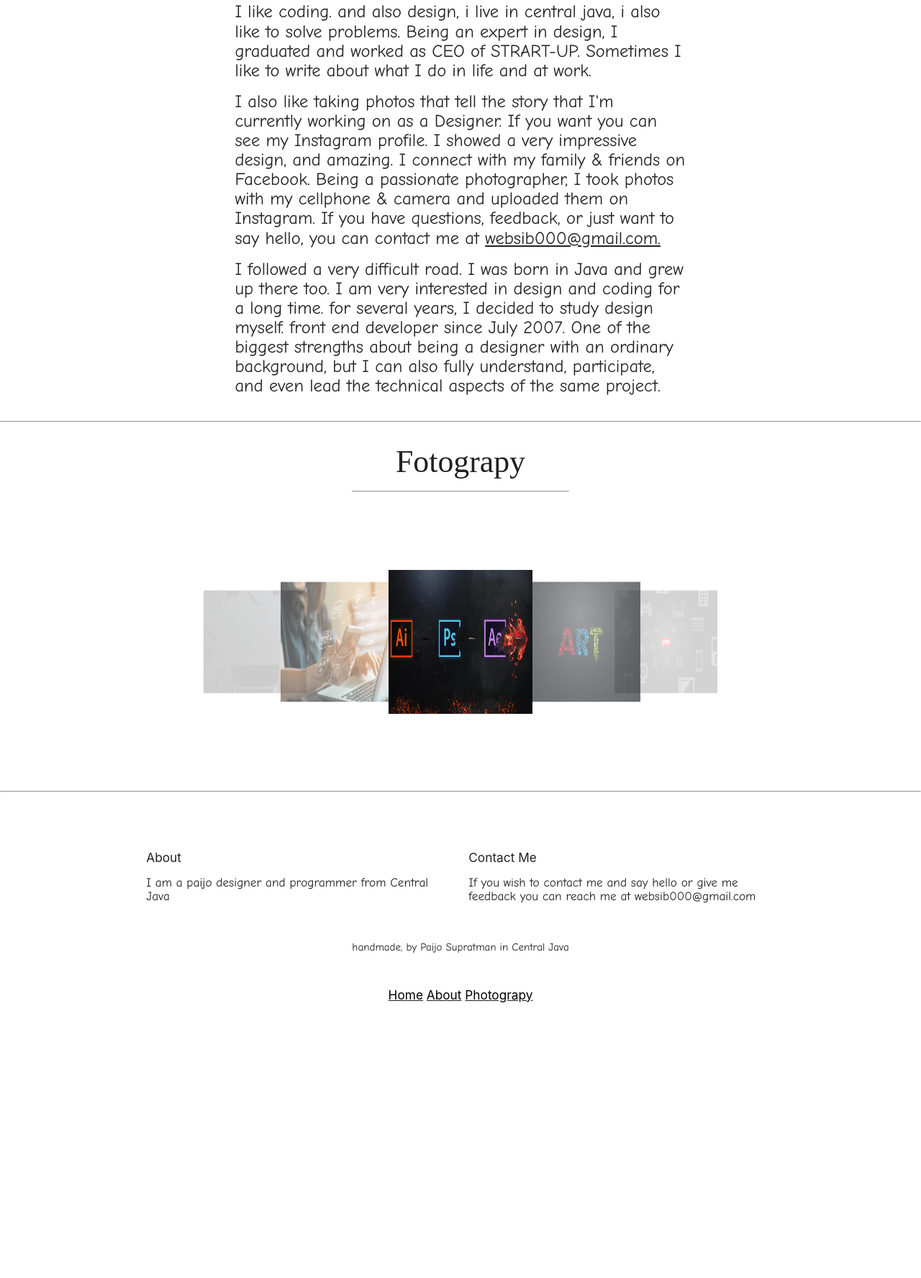
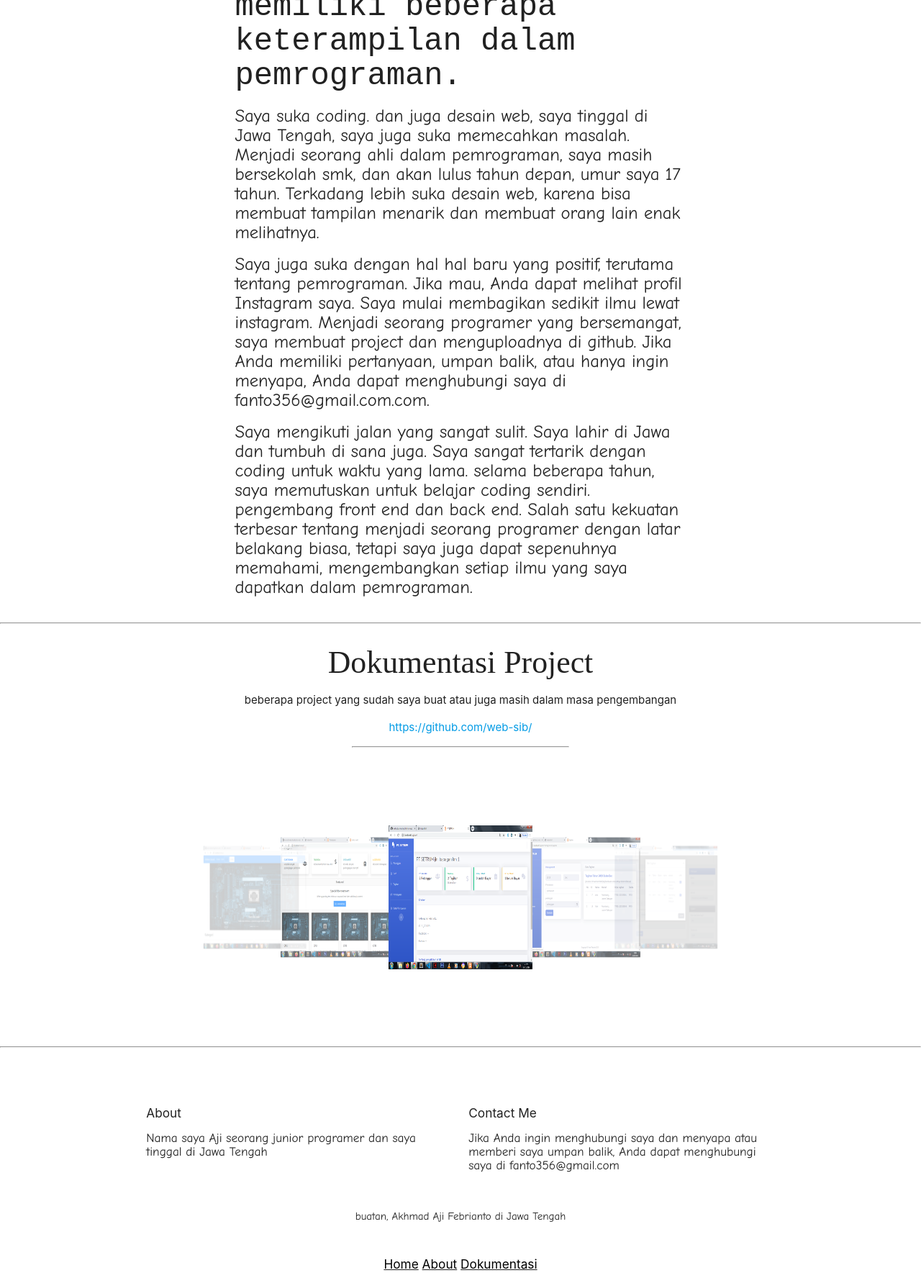
Before and after one commit to web-sib/web-sib.github.io, a plain HTML site: page index.html in a window 1280 px wide. Shown: the part 836-2612 px from the top of the page at 72% size. Before the commit the page ends 2336 px from the top, so only its background shows below. Drawn offline with Linux system fonts and the light colour scheme.

Commit message:
mengubah konten data pribadi

```diff
--- a/index.html
+++ b/index.html
@@ -24,7 +24,7 @@
                     <ul class="right hide-on-med-and-down">
                         <li><a class="blue-text text-darken-1" href="#home">Home</a></li>
                         <li><a class="blue-text text-darken-1" href="#about">About</a></li>
-                        <li><a class="blue-text text-darken-1" href="#photograpy">Photograpy</a></li>
+                        <li><a class="blue-text text-darken-1" href="#photograpy">Dokumentasi</a></li>
                     </ul>
                 </div>
             </nav>
@@ -33,7 +33,7 @@
         <ul class="sidenav transparent" id="mobile-demo1">
             <li><a id="pertama" href="#home" class="white-text">Home</a></li>
             <li><a id="kedua" href="#about" class="white-text">About</a></li>
-            <li><a id="ketiga" href="#photograpy" class="white-text">Photograpy</a></li>
+            <li><a id="ketiga" href="#photograpy" class="white-text">Dokumentasi</a></li>
         </ul>
 
         <div class="parallax"><img src="img/background/bg5.jpg"></div>
@@ -41,12 +41,12 @@
         <div class="container clients" style="margin-top: 150px;">
             <div class="row" style="font-family: georgia;">
                 <div class="col m12">
-                    <h2 class="center-align light white-text"><b>I am PAIJO</b></h2>
+                    <h2 class="center-align light white-text"><b>Saya Aji</b></h2>
                 </div>
             </div>
             <div class="row">
                 <div class="col m12">
-                    <h4 class="center-align light white-text"> I like to sleep and code</h4>
+                    <h4 class="center-align light white-text"> Seorang Junior Programer</h4>
                 </div>
             </div>
         </div>
@@ -57,32 +57,30 @@
             <div class="container">
                 <div class="row">
                     <p>
-                        <h3 style="font-family: courier new;">My Name is Paijo Supratman and I’m a Programer. I have
-                            some skills in programing.</h3>
+                        <h3 style="font-family: courier new;">Nama saya Akhmad Aji Febrianto dan saya seorang junior
+                            Programer. Saya memiliki beberapa keterampilan dalam pemrograman.</h3>
                     </p>
                     <p>
-                        <h5 style="font-family: Comic Sans MS;"> I like coding. and also design, i live in central java,
-                            i also like to solve problems. Being an expert in design, I graduated and worked as CEO of
-                            STRART-UP. Sometimes I like to write about what I do in life and at work.</h5>
+                        <h5 style="font-family: Comic Sans MS;"> Saya suka coding. dan juga desain web, saya tinggal di
+                            Jawa Tengah, saya juga suka memecahkan masalah. Menjadi seorang ahli dalam pemrograman, saya
+                            masih bersekolah smk, dan akan lulus tahun depan, umur saya 17 tahun. Terkadang lebih suka
+                            desain web, karena bisa membuat tampilan menarik dan membuat orang lain enak melihatnya.
+                        </h5>
                     </p>
                     <p>
-                        <h5 style="font-family: Comic Sans MS;"> I also like taking photos that tell the story that I'm
-                            currently working on as a Designer. If you
-                            want you can see my Instagram profile. I showed a very impressive design, and amazing. I
-                            connect
-                            with my family & friends on Facebook. Being a passionate photographer, I took photos with my
-                            cellphone & camera and uploaded them on Instagram. If you have questions, feedback, or just
-                            want to
-                            say hello, you can contact me at <u>websib000@gmail.com.</u></h5>
+                        <h5 style="font-family: Comic Sans MS;"> Saya juga suka dengan hal hal baru yang positif,
+                            terutama tentang pemrograman. Jika mau, Anda dapat melihat profil Instagram saya. Saya mulai
+                            membagikan sedikit ilmu lewat instagram. Menjadi seorang programer yang bersemangat, saya
+                            membuat project dan menguploadnya di github. Jika Anda memiliki pertanyaan, umpan balik,
+                            atau hanya ingin menyapa, Anda dapat menghubungi saya di fanto356@gmail.com.com.</u></h5>
                     </p>
                     <p>
-                        <h5 style="font-family: Comic Sans MS;"> I followed a very difficult road. I was born
-                            in Java and grew up there too. I am very interested in design and coding for a long time.
-                            for
-                            several years, I decided to study design myself. front end developer since July 2007. One of
-                            the
-                            biggest strengths about being a designer with an ordinary background, but I can also fully
-                            understand, participate, and even lead the technical aspects of the same project.</h5>
+                        <h5 style="font-family: Comic Sans MS;"> Saya mengikuti jalan yang sangat sulit. Saya lahir di
+                            Jawa dan tumbuh di sana juga. Saya sangat tertarik dengan coding untuk waktu yang lama.
+                            selama beberapa tahun, saya memutuskan untuk belajar coding sendiri. pengembang front end
+                            dan back end. Salah satu kekuatan terbesar tentang menjadi seorang programer dengan latar
+                            belakang biasa, tetapi saya juga dapat sepenuhnya memahami, mengembangkan setiap ilmu yang
+                            saya dapatkan dalam pemrograman.</h5>
                     </p>
                     </p>
                 </div>
@@ -91,15 +89,17 @@
     </section>
     <hr>
     <section id="photograpy" class="scrollspy">
-        <h3 class="center-align" style="font-family: Charcoal">Fotograpy</h3>
+        <h3 class="center-align" style="font-family: Charcoal">Dokumentasi Project</h3>
+        <p class="center-align">beberapa project yang sudah saya buat atau juga masih dalam masa pengembangan</p>
+        <p class="center-align"><a href="https://github.com/web-sib/">https://github.com/web-sib/</a></p>
         <b>
             <hr style="width: 300px;"></b>
         <div class="carousel">
-            <a class="carousel-item" href="#one!"><img src="img/background/bg3.jpg"></a>
-            <a class="carousel-item" href="#two!"><img src="img/background/bg4.jpg"></a>
-            <a class="carousel-item" href="#three!"><img src="img/background/bg2.png"></a>
-            <a class="carousel-item" href="#four!"><img src="img/background/bg5.jpg"></a>
-            <a class="carousel-item" href="#five!"><img src="img/background/bg6.jpg"></a>
+            <a class="carousel-item" href="#one!"><img src="img/dokumentasi/dok1.png"></a>
+            <a class="carousel-item" href="#two!"><img src="img/dokumentasi/dok2.png"></a>
+            <a class="carousel-item" href="#three!"><img src="img/dokumentasi/dok3.png"></a>
+            <a class="carousel-item" href="#four!"><img src="img/dokumentasi/dok4.png"></a>
+            <a class="carousel-item" href="#five!"><img src="img/dokumentasi/dok5.png"></a>
         </div>
     </section>
     <hr>
@@ -111,7 +111,7 @@
                     <h6>About</h6>
                     <p>
                         <h6 style="font-family: Comic Sans MS;">
-                            I am a paijo designer and programmer from Central Java
+                            Nama saya Aji seorang junior programer dan saya tinggal di Jawa Tengah
                         </h6>
                     </p>
                 </div>
@@ -119,8 +119,8 @@
                     <h6>Contact Me</h6>
                     <p>
                         <h6 style="font-family: Comic Sans MS;">
-                            If you wish to contact me and say hello or give me feedback you can reach me at
-                            websib000@gmail.com
+                            Jika Anda ingin menghubungi saya dan menyapa atau memberi saya umpan balik, Anda dapat
+                            menghubungi saya di fanto356@gmail.com
                         </h6>
                     </p>
                 </div>
@@ -129,7 +129,7 @@
             <div class="row center-align">
                 <div class="col m12">
                     <p style="font-family: Comic Sans MS;">
-                        handmade, by Paijo Supratman in Central Java
+                        buatan, Akhmad Aji Febrianto di Jawa Tengah
                     </p>
                 </div>
             </div>
@@ -137,7 +137,7 @@
                 <div class="col m12">
                     <h6><u><a class="black-text" href="#home">Home</a></u>
                         <u><a class="black-text" href="#about">About</a></u>
-                        <u><a class="black-text" href="#photograpy">Photograpy</a></u>
+                        <u><a class="black-text" href="#photograpy">Dokumentasi</a></u>
                     </h6>
                 </div>
             </div>
```
Also changed, not shown: img/dokumentasi/dok1.png (added), img/dokumentasi/dok2.png (added), img/dokumentasi/dok3.png (added), img/dokumentasi/dok4.png (added), img/dokumentasi/dok5.png (added), img/dokumentasi/dok7.png (added), img/dokumentasi/dok8.png (added), 1 other file.
